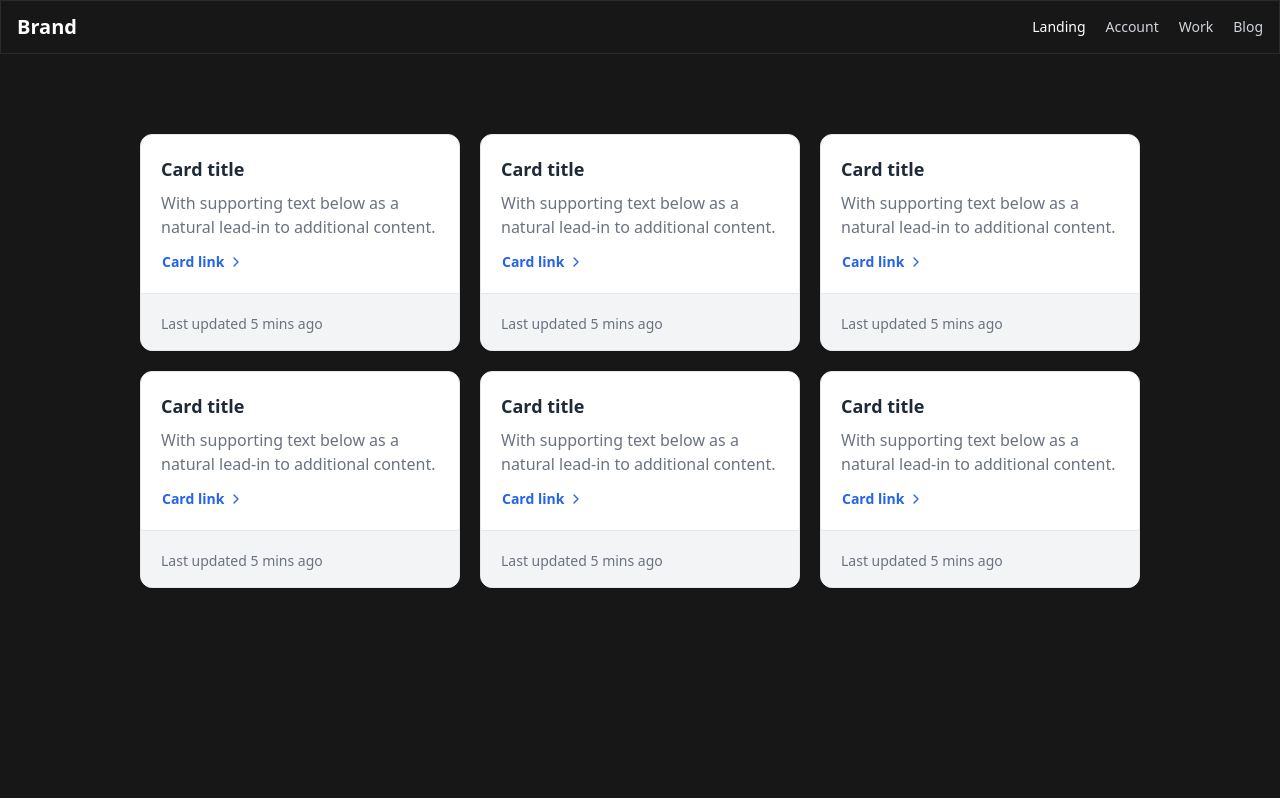
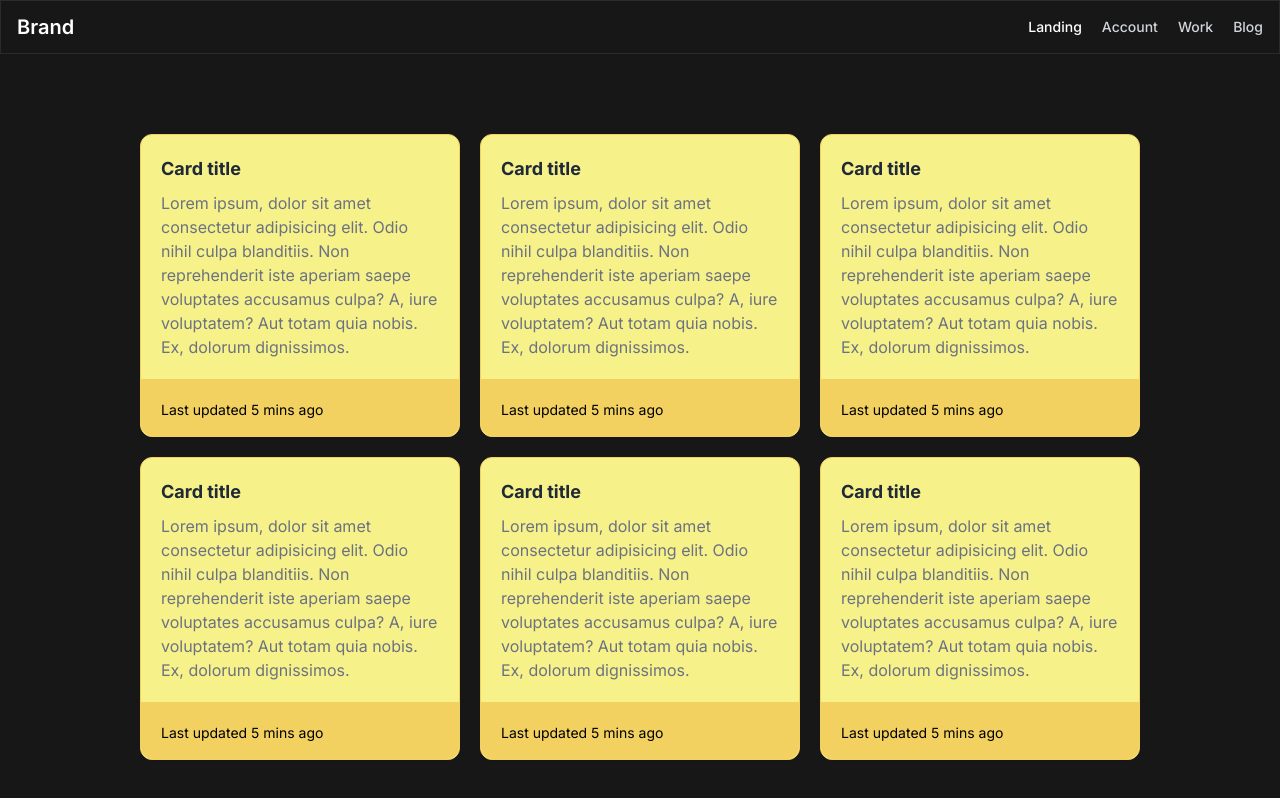
Before and after one commit to Darthdevv/Note-App, a React (Vite) app in the folder frontend/: page / in a window 1280 px wide. Shown: the top 798 px of the page. Built offline with nearby package versions, Linux system fonts and the light colour scheme.

Commit message:
📒 feat: preparing to fetch notes data from backend

```diff
--- a/frontend/src/components/Card.tsx
+++ b/frontend/src/components/Card.tsx
@@ -2,37 +2,20 @@
 
 const Card = () => {
   return (
-    <div className="flex flex-col w-[25%] bg-white border shadow-sm rounded-xl dark:bg-neutral-900 dark:border-neutral-700 dark:shadow-neutral-700/70">
+    <div className="flex flex-col w-[25%] bg-[#F7F18A] border shadow-sm rounded-xl dark:bg-neutral-900 border-[#F2D161] dark:shadow-neutral-700/70">
       <div className="p-4 md:p-5">
         <h3 className="text-lg font-bold text-gray-800 dark:text-white">
           Card title
         </h3>
         <p className="mt-2 text-gray-500 dark:text-neutral-400">
-          With supporting text below as a natural lead-in to additional content.
+          Lorem ipsum, dolor sit amet consectetur adipisicing elit. Odio nihil
+          culpa blanditiis. Non reprehenderit iste aperiam saepe voluptates
+          accusamus culpa? A, iure voluptatem? Aut totam quia nobis. Ex, dolorum
+          dignissimos.
         </p>
-        <a
-          className="mt-3 inline-flex items-center gap-x-1 text-sm font-semibold rounded-lg border border-transparent text-blue-600 decoration-2 hover:text-blue-700 hover:underline focus:underline focus:outline-none focus:text-blue-700 disabled:opacity-50 disabled:pointer-events-none dark:text-blue-500 dark:hover:text-blue-600 dark:focus:text-blue-600"
-          href="#"
-        >
-          Card link
-          <svg
-            className="shrink-0 size-4"
-            xmlns="http://www.w3.org/2000/svg"
-            width="24"
-            height="24"
-            viewBox="0 0 24 24"
-            fill="none"
-            stroke="currentColor"
-            stroke-width="2"
-            stroke-linecap="round"
-            stroke-linejoin="round"
-          >
-            <path d="m9 18 6-6-6-6"></path>
-          </svg>
-        </a>
       </div>
-      <div className="bg-gray-100 border-t rounded-b-xl py-3 px-4 md:py-4 md:px-5 dark:bg-neutral-900 dark:border-neutral-700">
-        <p className="mt-1 text-sm text-gray-500 dark:text-neutral-500">
+      <div className="bg-[#F2D161] border-t rounded-b-xl py-3 px-4 md:py-4 md:px-5 dark:bg-neutral-900 border-[#F2D161]">
+        <p className="mt-1 text-sm dark:bg-neutral-900">
           Last updated 5 mins ago
         </p>
       </div>
--- a/frontend/src/index.css
+++ b/frontend/src/index.css
@@ -1,3 +1,4 @@
+@import url('https://fonts.googleapis.com/css2?family=Inter:ital,opsz,wght@0,14..32,100..900;1,14..32,100..900&display=swap');
 @tailwind base;
 @tailwind components;
 @tailwind utilities;
@@ -6,4 +7,5 @@
 body{
   background-color: #171717;
   min-height: 100vh;
+  font-family: "Inter", sans-serif;
 }
```
